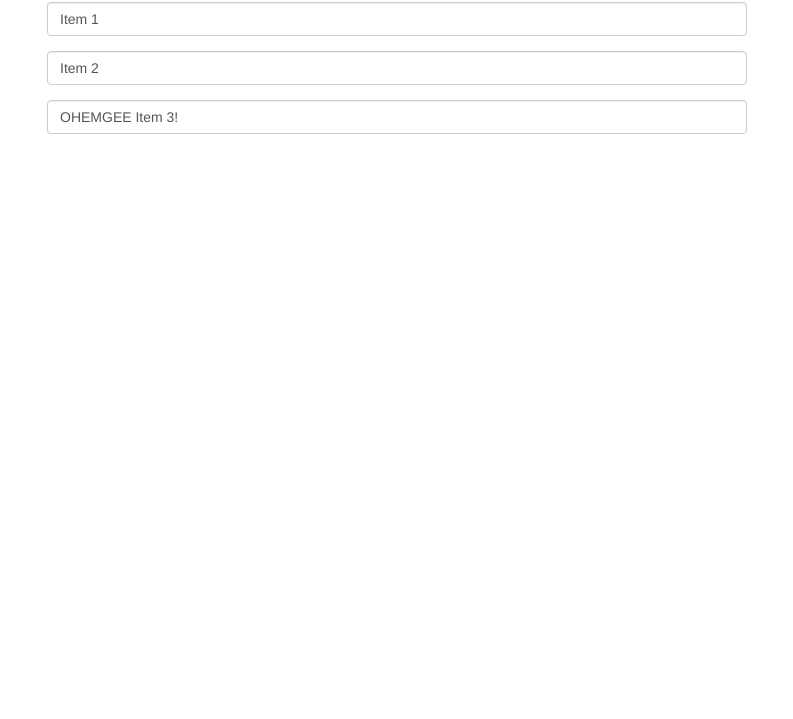
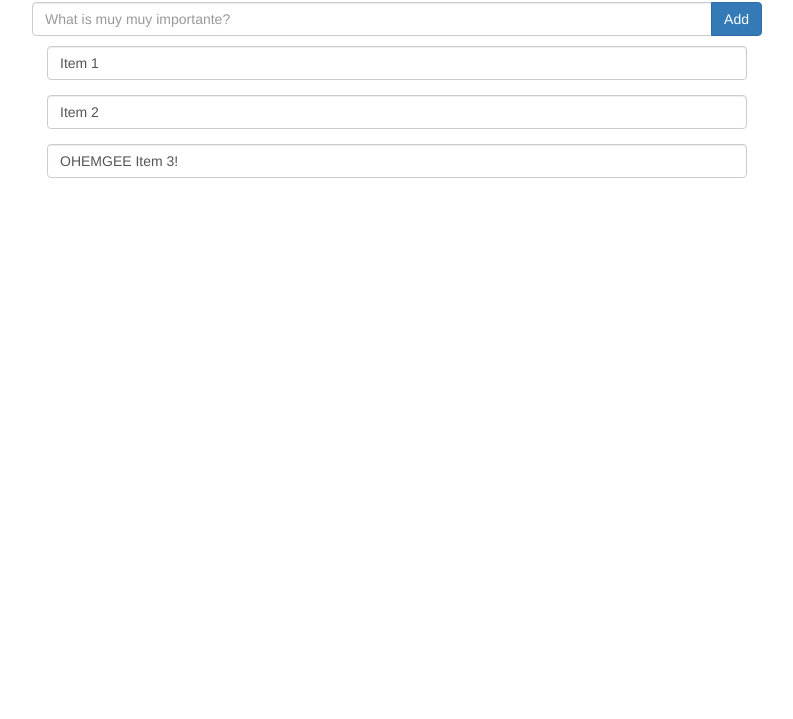
Before and after one commit to mwegenstein/scaffoldWebApp, a website: page app/index.html in a window 1280 px wide. Shown: the part 81-800 px from the top of the page, without its empty margins (258-1051 px from the left). Drawn offline with nearby package versions, Linux system fonts and the light colour scheme; some packages are replaced by stand-ins of ours; files that its build step writes are made by us from their sources.

Commit message:
created form w/ add (submit) button at the top of main.html page

```diff
--- a/app/views/main.html
+++ b/app/views/main.html
@@ -1,6 +1,21 @@
 
 <div class="container">
   <h2>My todos</h2>
+<!--   Todos input -->
+	<form role="form" ng-submit="addTodo()">
+		<div class="row">
+			<div class="input-group">
+				<input type="text" ng-model="todo" placeholder="What is muy muy importante?" class="form-control">
+				<span class="input-group-btn">
+					<input type="submit" class="btn btn-primary" value="Add">
+				</span>
+			</div>
+		</div>
+	</form>
+<p></p>
+
+
+<!-- Todos list -->
   <p class="form-group" ng-repeat="todo in todos">
     <input type="text" ng-model="todo" class="form-control">
   </p>
```
